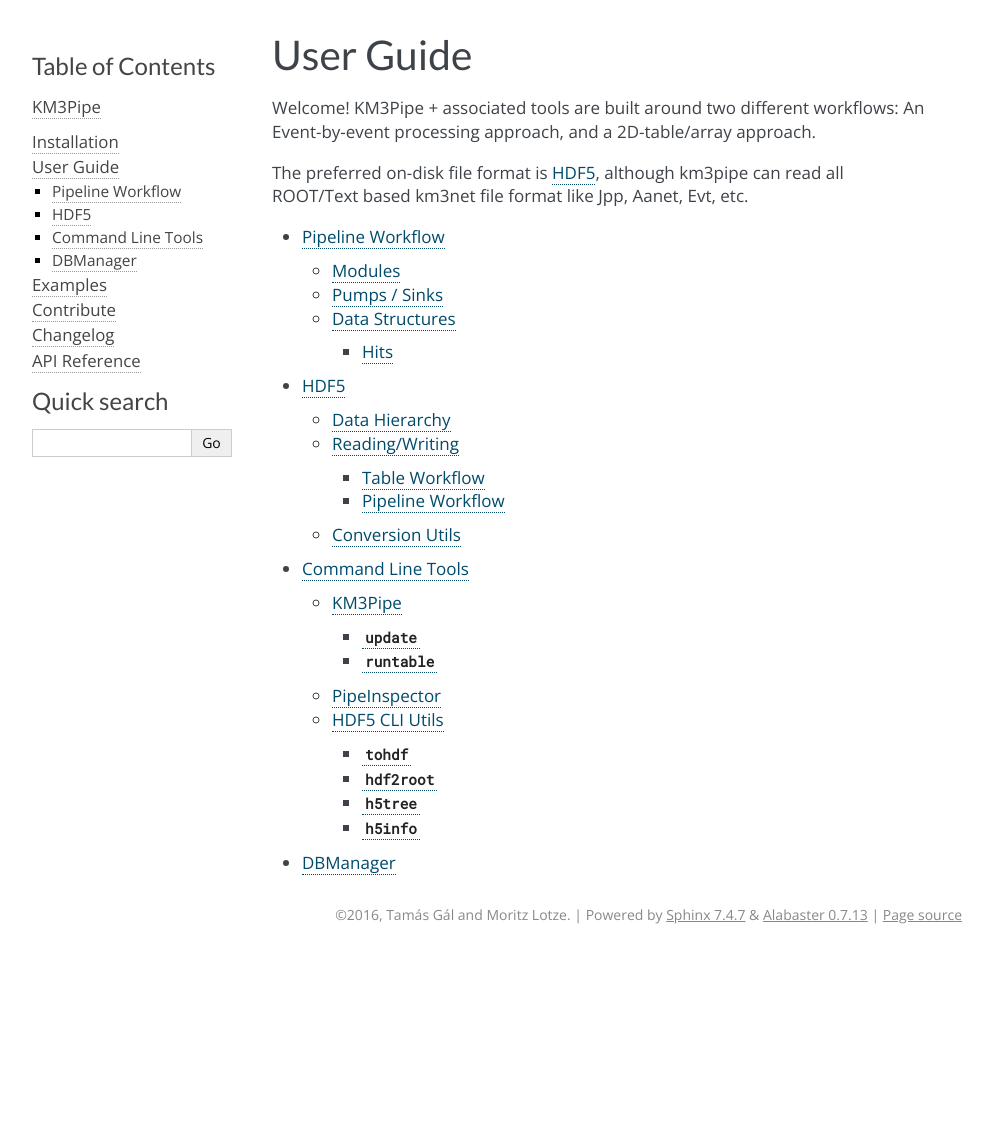
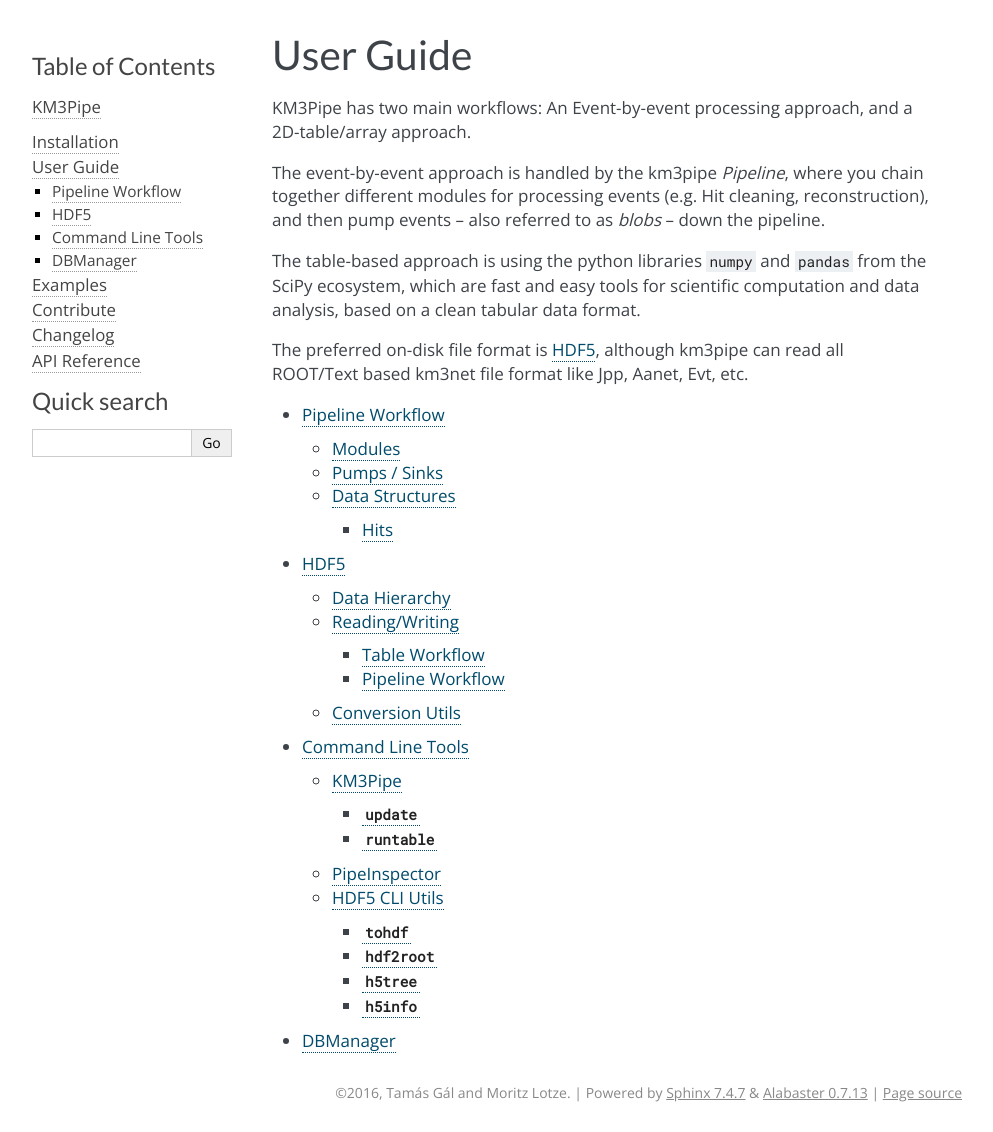
Before and after one commit to tamasgal/km3pipe, a Sphinx documentation site: the page built from docs/user_guide.rst, in a window 1280 px wide. Shown: the whole page, without its empty margins (148-1141 px from the left). Built offline with Sphinx 7.4.7, drawn with Linux system fonts in a browser that asks for light colours; formulas are drawn with MathJax 3; pages that are not in the unit, such as notebooks, are missing from menus; the version number could not be read and is left out; before the commit the page ends 954 px from its top, so only the background shows below that.

Commit message:
DOC add introduction

```diff
--- a/docs/user_guide.rst
+++ b/docs/user_guide.rst
@@ -1,8 +1,17 @@
 User Guide
 ==========
 
-Welcome! KM3Pipe + associated tools are built around two different workflows:
-An Event-by-event processing approach, and a 2D-table/array approach.
+KM3Pipe has two main workflows: An Event-by-event processing approach,
+and a 2D-table/array approach.
+
+The event-by-event approach is handled by
+the km3pipe *Pipeline*, where you chain together different modules for
+processing events (e.g. Hit cleaning, reconstruction), and then pump events --
+also referred to as *blobs* -- down the pipeline.
+
+The table-based approach is using the python libraries ``numpy`` and ``pandas``
+from the SciPy ecosystem, which are fast and easy tools for scientific
+computation and data analysis, based on a clean tabular data format.
 
 The preferred on-disk file format is :doc:`hdf5`, although km3pipe can read
 all ROOT/Text based km3net file format like Jpp, Aanet, Evt, etc.
```
